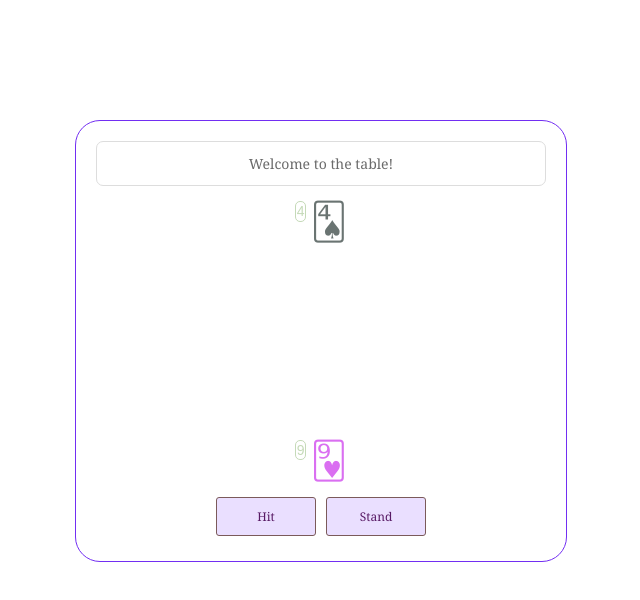
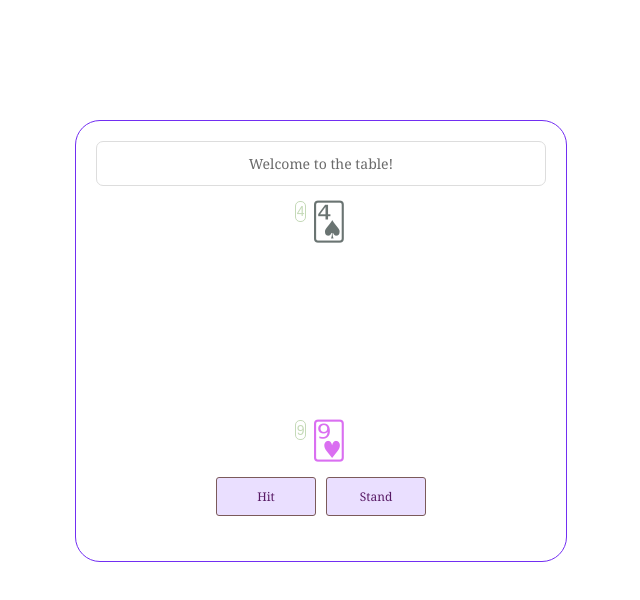
Before and after one commit to damnhotcoffee/blackjack-react, a React app: page / in a window 1280 px wide. Shown: the whole page, without its empty margins (340-980 px from the left). Built offline with nearby package versions, Linux system fonts and the light colour scheme.

Commit message:
Add margin-bottom to .player-block

```diff
--- a/src/Game.css
+++ b/src/Game.css
@@ -84,6 +84,10 @@
   color: #F0F0FF;
 }
 
+.player-block {
+  margin-bottom: 20px;
+}
+
 .player-block .button-holder {
   margin-top: 10px;
 }
```
